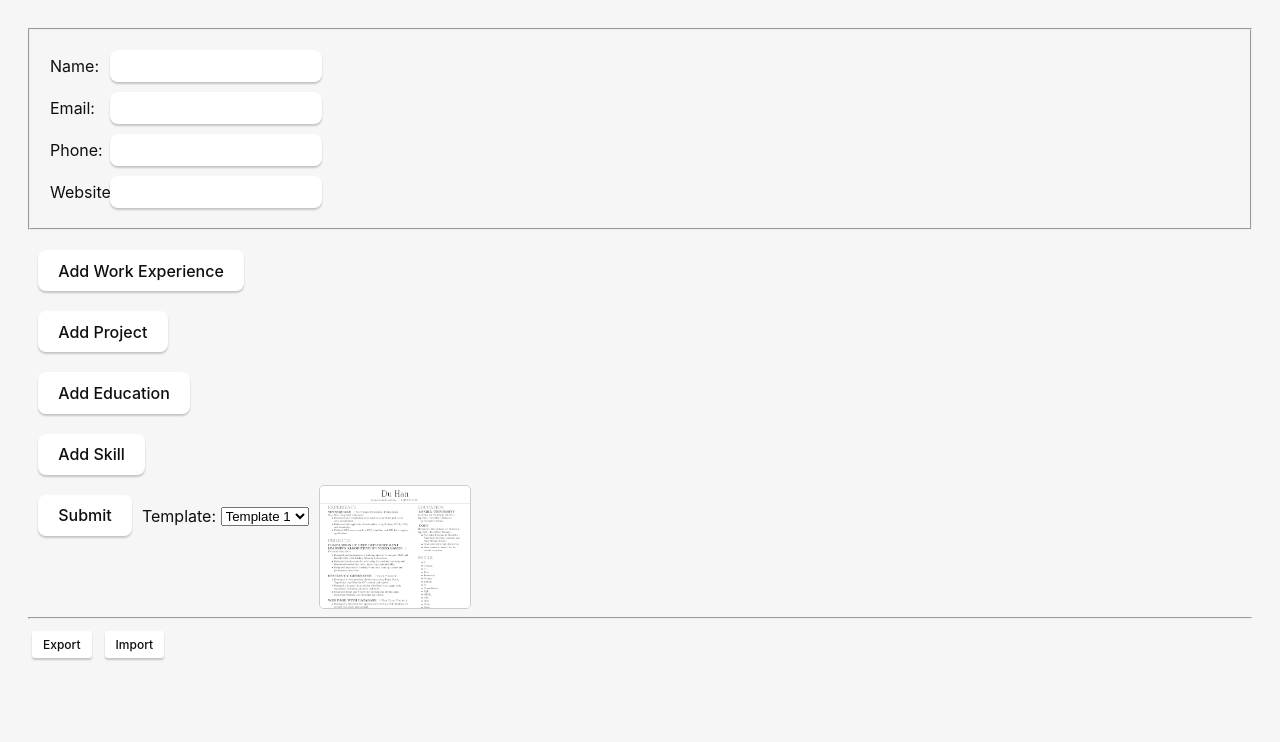
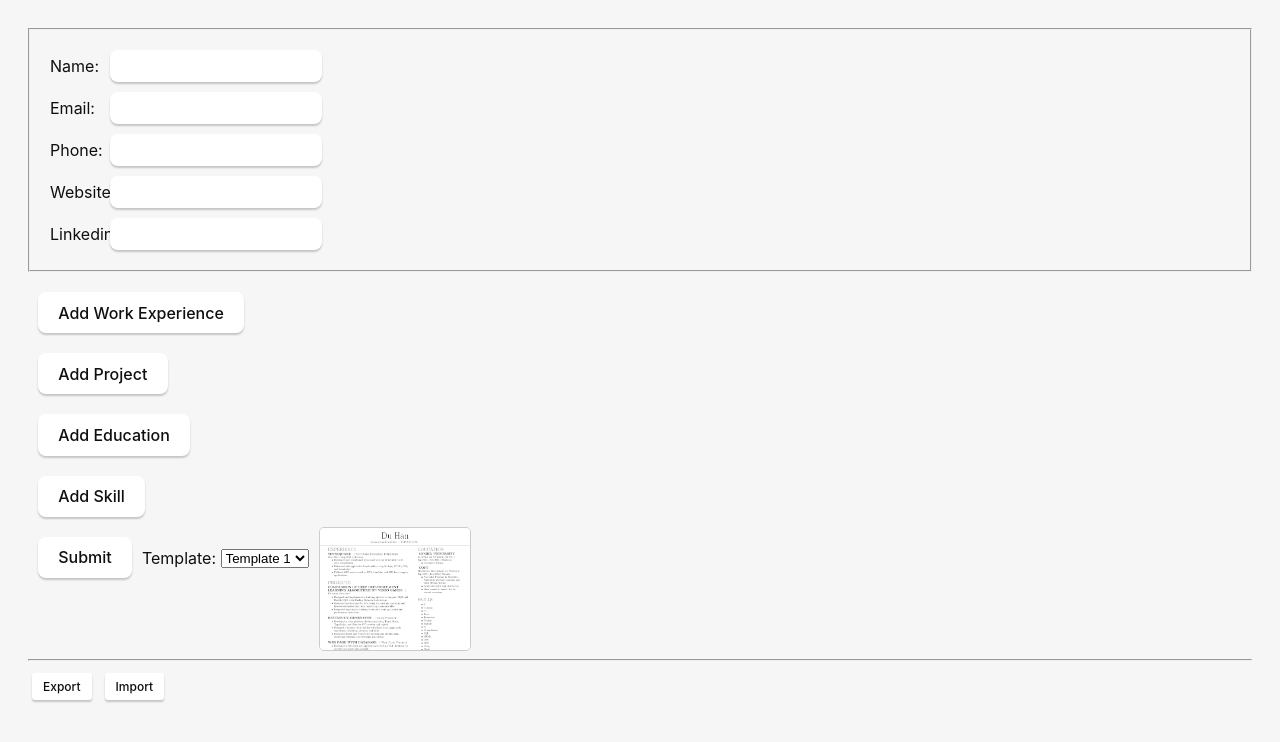
Before and after one commit to DuHan332/CVGenerator-Tauri, a React (Vite) app: page / in a window 1280 px wide. Shown: the top 742 px of the page. Built offline with nearby package versions, Linux system fonts and the light colour scheme.

Commit message:
Add LinkedIn input field to CVGenerator

```diff
--- a/src/App.jsx
+++ b/src/App.jsx
@@ -447,6 +447,11 @@ function CVGenerator() {
             <label style={{ width: "50px" }}>Website:</label>
             <input type="tel" ref={websiteRef} style={{ padding: "5px", width: "200px" }}/>
         </div>
+
+        <div style={{ display: "flex", alignItems: "center", gap: "10px" }}>
+            <label style={{ width: "50px" }}>Linkedin:</label>
+            <input type="tel" ref={linkedinRef} style={{ padding: "5px", width: "200px" }}/>
+        </div>
       </div>
       <div><button onClick={addWorkExp}>Add Work Experience</button></div>
       <div
```
